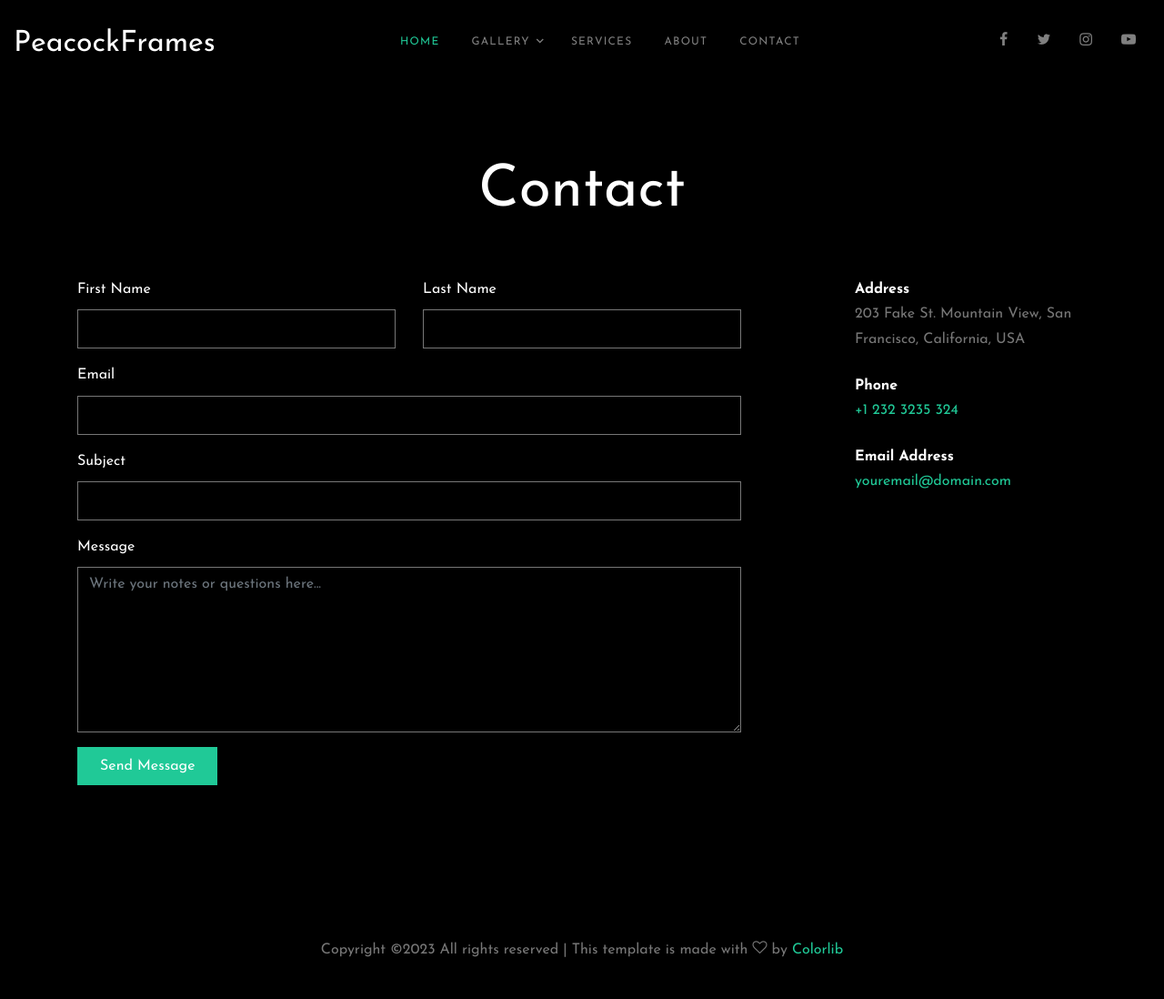
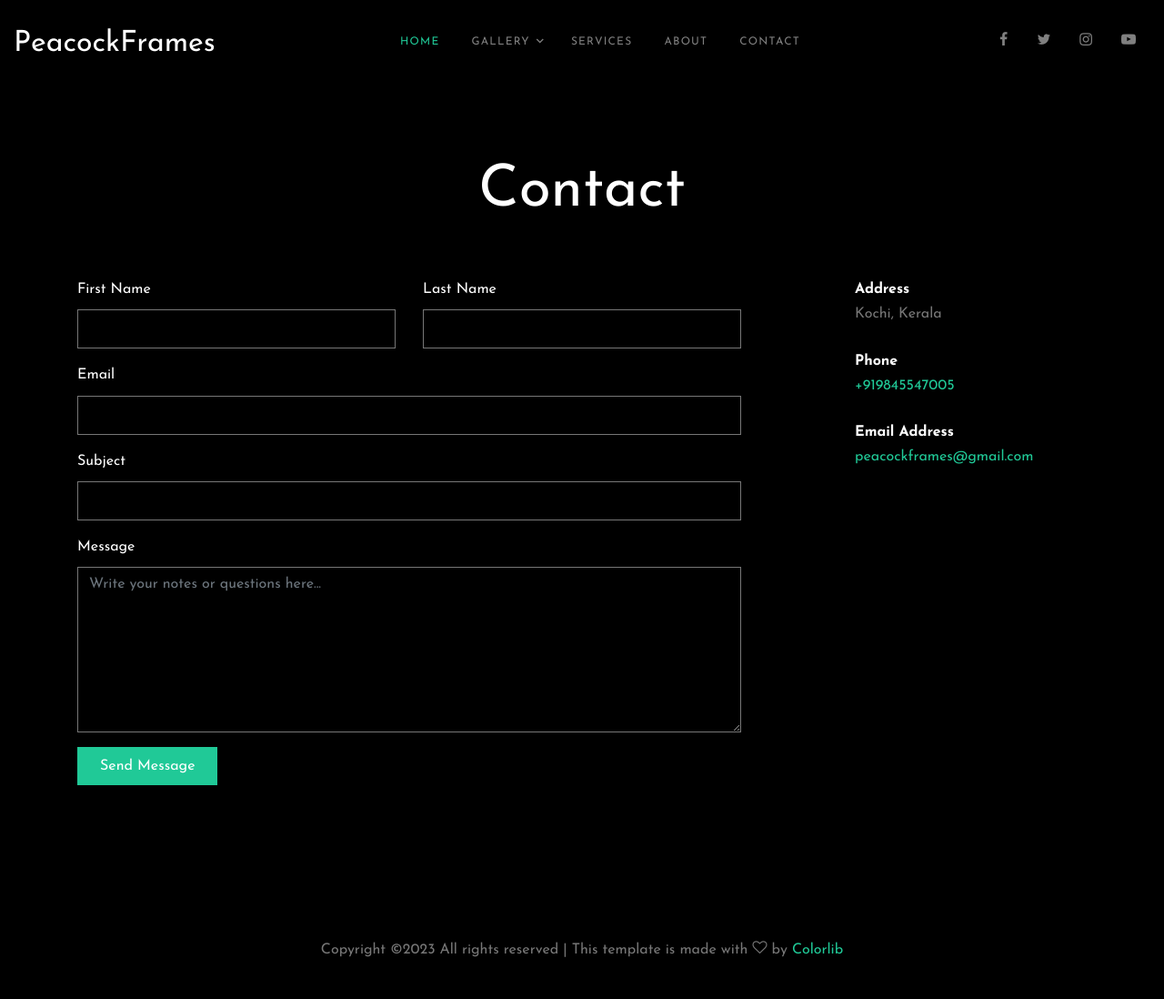
Before and after one commit to dhanyacm/peacockframes, a Jekyll site: the page built from contact.html, in a window 1280 px wide. Shown: the whole page at 91% size. Built offline with Jekyll 4.4.1, drawn with Linux system fonts in a browser that asks for light colours; some web fonts are replaced; a script that is not in the unit is left out.

Commit message:
Update contact.html

```diff
--- a/contact.html
+++ b/contact.html
@@ -72,13 +72,13 @@ frontpage: false
           <div class="col-lg-3 ml-auto">
             <div class="mb-3">
               <p class="mb-0 font-weight-bold text-white">Address</p>
-              <p class="mb-4">203 Fake St. Mountain View, San Francisco, California, USA</p>
+              <p class="mb-4">Kochi, Kerala</p>
 
               <p class="mb-0 font-weight-bold text-white">Phone</p>
-              <p class="mb-4"><a href="#">+1 232 3235 324</a></p>
+              <p class="mb-4"><a href="#">+919845547005</a></p>
 
               <p class="mb-0 font-weight-bold text-white">Email Address</p>
-              <p class="mb-0"><a href="#">youremail@domain.com</a></p>
+              <p class="mb-0"><a href="#">peacockframes@gmail.com</a></p>
 
             </div>
 
```
